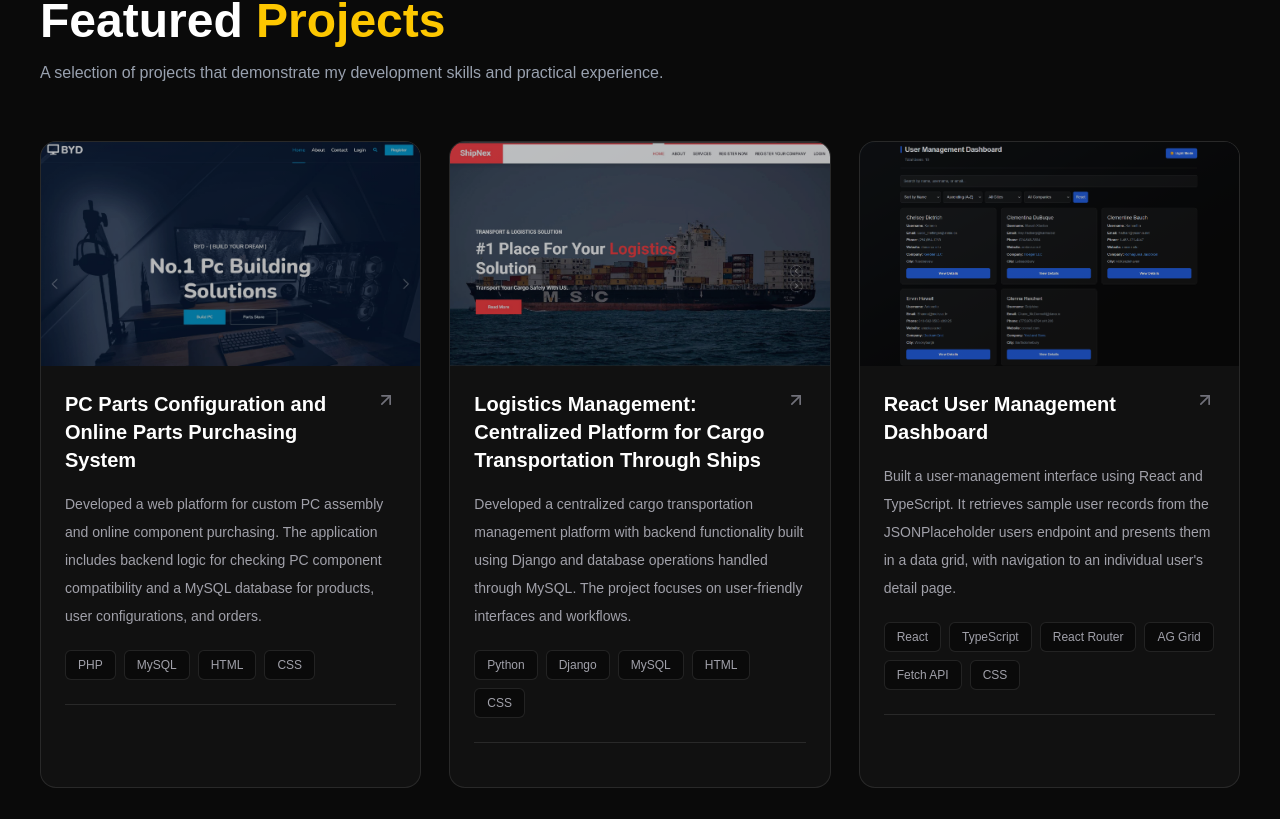
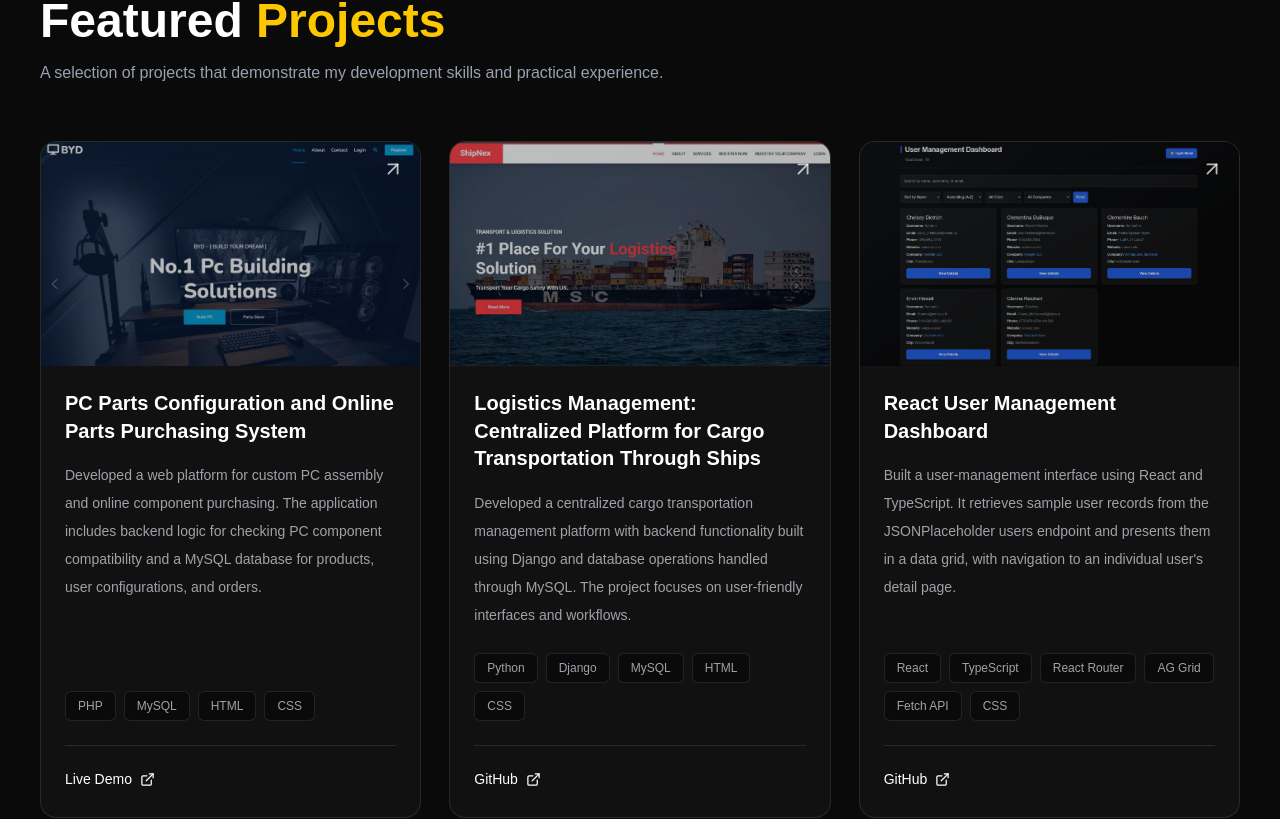
Before and after one commit to Sreehari-S6/Personal-Portfolio-2, a React (Vite) app: page / in a window 1280 px wide. Shown: the part 2676-3495 px from the top of the page. Built offline with nearby package versions, Linux system fonts and the light colour scheme.

Commit message:
Feat.Optimised Project Sections With Working Links

```diff
--- a/src/components/ProjectCard.tsx
+++ b/src/components/ProjectCard.tsx
@@ -1,3 +1,4 @@
+
 import { ExternalLink, ArrowUpRight } from "lucide-react";
 import type { Project } from "../types/portfolio";
 
@@ -7,39 +8,44 @@ interface ProjectCardProps {
 
 function ProjectCard({ project }: ProjectCardProps) {
   return (
-    <article className="group overflow-hidden rounded-2xl border border-[var(--border-color)] bg-[var(--card-bg)] transition-all duration-300 hover:-translate-y-2 hover:border-yellow-400/40">
+    <article className="group flex h-full flex-col overflow-hidden rounded-2xl border border-[var(--border-color)] bg-[var(--card-bg)] transition-all duration-300 hover:-translate-y-2 hover:border-yellow-400/40 hover:shadow-xl hover:shadow-black/20">
+
       {/* Project Image */}
-      <div className="relative h-56 overflow-hidden bg-gradient-to-br from-gray-800 to-black">
+      <div className="relative h-56 shrink-0 overflow-hidden bg-gradient-to-br from-gray-800 to-black">
         <img
           src={project.image}
           alt={`${project.title} preview`}
+          loading="lazy"
           className="h-full w-full object-cover opacity-80 transition-transform duration-500 group-hover:scale-105"
         />
 
-        <div className="absolute inset-0 bg-black/10" />
+        <div className="absolute inset-0 bg-black/10 transition-colors duration-300 group-hover:bg-black/0" />
+
+        <ArrowUpRight
+          size={22}
+          className="absolute right-4 top-4 text-white/70 transition-all duration-300 group-hover:-translate-y-1 group-hover:translate-x-1 group-hover:text-yellow-400"
+        />
       </div>
 
       {/* Project Details */}
-      <div className="p-6">
-        <div className="mb-4 flex items-start justify-between gap-3">
-          <h3 className="text-xl font-semibold text-[var(--primary-text)] transition-colors group-hover:text-yellow-400">
+      <div className="flex flex-1 flex-col p-6">
+
+        {/* Project Title */}
+        <h3 className="mb-4 text-xl font-semibold leading-snug text-[var(--primary-text)] transition-colors group-hover:text-yellow-400">
           {project.title}
         </h3>
 
-          <ArrowUpRight
-            size={20}
-            className="shrink-0 text-[var(--muted-text)] transition-colors group-hover:text-yellow-400"
-          />
-        </div>
-
-        <p className="mb-5 text-sm leading-7 text-[var(--secondary-text)]">{project.description}</p>
+        {/* Description */}
+        <p className="mb-6 flex-1 text-sm leading-7 text-[var(--secondary-text)]">
+          {project.description}
+        </p>
 
         {/* Technologies */}
         <div className="mb-6 flex flex-wrap gap-2">
           {project.technologies.map((technology) => (
             <span
               key={technology}
-              className="rounded-md border border-[var(--border-color)] bg-[var(--section-bg)] px-3 py-1.5 text-xs text-[var(--secondary-text)]"
+              className="rounded-md border border-[var(--border-color)] bg-[var(--section-bg)] px-3 py-1.5 text-xs text-[var(--secondary-text)] transition-colors duration-300 hover:border-yellow-400/40 hover:text-yellow-400"
             >
               {technology}
             </span>
@@ -47,13 +53,16 @@ function ProjectCard({ project }: ProjectCardProps) {
         </div>
 
         {/* Project Links */}
-        <div className="flex items-center gap-5 border-t border-[var(--border-color)] pt-5">
+        {(project.githubUrl || project.demoUrl) && (
+          <div className="mt-auto flex min-h-[48px] flex-wrap items-center gap-x-6 gap-y-3 border-t border-[var(--border-color)] pt-5">
+
             {project.githubUrl && (
               <a
                 href={project.githubUrl}
                 target="_blank"
                 rel="noopener noreferrer"
-              className="flex items-center gap-2 text-sm text-[var(--secondary-text)] transition-colors hover:text-yellow-400"
+                aria-label={`View ${project.title} on GitHub`}
+                className="flex items-center gap-2 text-sm font-medium text-[var(--secondary-text)] transition-colors hover:text-yellow-400"
               >
                 GitHub
                 <ExternalLink size={15} />
@@ -65,13 +74,17 @@ function ProjectCard({ project }: ProjectCardProps) {
                 href={project.demoUrl}
                 target="_blank"
                 rel="noopener noreferrer"
-              className="flex items-center gap-2 text-sm text-[var(--secondary-text)] transition-colors hover:text-yellow-400"
+                aria-label={`View live demo of ${project.title}`}
+                className="flex items-center gap-2 text-sm font-medium text-[var(--secondary-text)] transition-colors hover:text-yellow-400"
               >
-              <ExternalLink size={17} />
                 Live Demo
+                <ExternalLink size={15} />
               </a>
             )}
+
           </div>
+        )}
+
       </div>
     </article>
   );
--- a/src/data/projects.ts
+++ b/src/data/projects.ts
@@ -1,10 +1,12 @@
+
 import type { Project } from "../types/portfolio";
 
 export const projects: Project[] = [
   {
     id: "pc-parts-ecommerce",
     title: "PC Parts Configuration and Online Parts Purchasing System",
-    summary: "A web platform for custom PC assembly and component-based e-commerce.",
+    summary:
+      "A web platform for custom PC assembly and component-based e-commerce.",
     description:
       "Developed a web platform for custom PC assembly and online component purchasing. The application includes backend logic for checking PC component compatibility and a MySQL database for products, user configurations, and orders.",
     technologies: ["PHP", "MySQL", "HTML", "CSS"],
@@ -15,12 +17,14 @@ export const projects: Project[] = [
       "Interactive virtual PC-building interface",
     ],
     image: "/images/projects/pc-parts-project.jpg",
-    // Add verified repository and demo URLs when available.
+    demoUrl: "http://bydcomputers.infinityfree.io/?i=1",
   },
   {
     id: "logistics-management",
-    title: "Logistics Management: Centralized Platform for Cargo Transportation Through Ships",
-    summary: "A centralized web platform for managing cargo transportation through ships.",
+    title:
+      "Logistics Management: Centralized Platform for Cargo Transportation Through Ships",
+    summary:
+      "A centralized web platform for managing cargo transportation through ships.",
     description:
       "Developed a centralized cargo transportation management platform with backend functionality built using Django and database operations handled through MySQL. The project focuses on user-friendly interfaces and workflows.",
     technologies: ["Python", "Django", "MySQL", "HTML", "CSS"],
@@ -31,7 +35,7 @@ export const projects: Project[] = [
       "User-friendly interfaces and workflows",
     ],
     image: "/images/projects/logistics-project.jpg",
-    // Add verified repository and demo URLs when available.
+    githubUrl: "https://github.com/Sreehari-S6/LogiNeX",
   },
   {
     id: "react-user-management-dashboard",
@@ -40,7 +44,14 @@ export const projects: Project[] = [
       "A React and TypeScript dashboard for browsing, searching, sorting, and filtering user records.",
     description:
       "Built a user-management interface using React and TypeScript. It retrieves sample user records from the JSONPlaceholder users endpoint and presents them in a data grid, with navigation to an individual user's detail page.",
-    technologies: ["React", "TypeScript", "React Router", "AG Grid", "Fetch API", "CSS"],
+    technologies: [
+      "React",
+      "TypeScript",
+      "React Router",
+      "AG Grid",
+      "Fetch API",
+      "CSS",
+    ],
     features: [
       "Fetches user data from JSONPlaceholder",
       "Debounced search across name, username, and email",
@@ -51,7 +62,7 @@ export const projects: Project[] = [
       "Dark-mode interface",
     ],
     image: "/images/projects/user-management-dashboard.jpg",
-    statusNote:
-      "Confirm each listed feature against the final code and add verified GitHub/live-demo links before publishing.",
+    githubUrl:
+      "https://github.com/Sreehari-S6/User-Management-Dashboard",
   },
 ];
```
Lines whose indentation alone changed are shown as unchanged.
